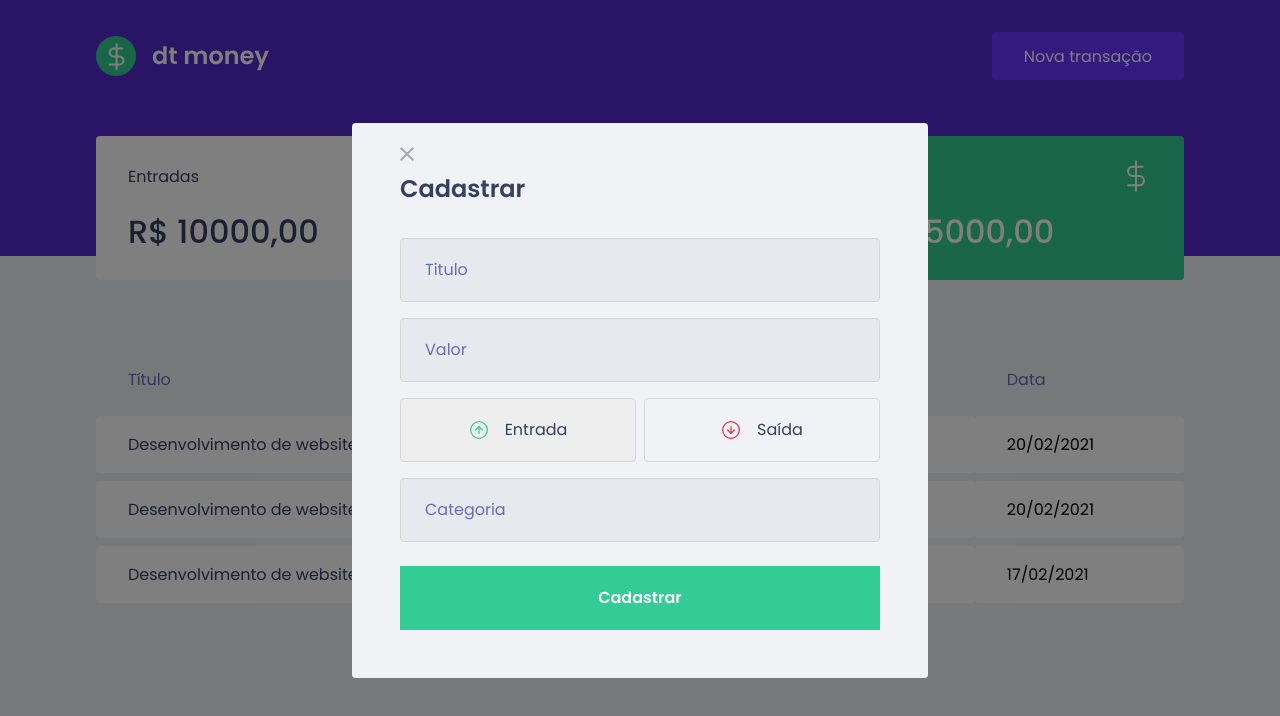
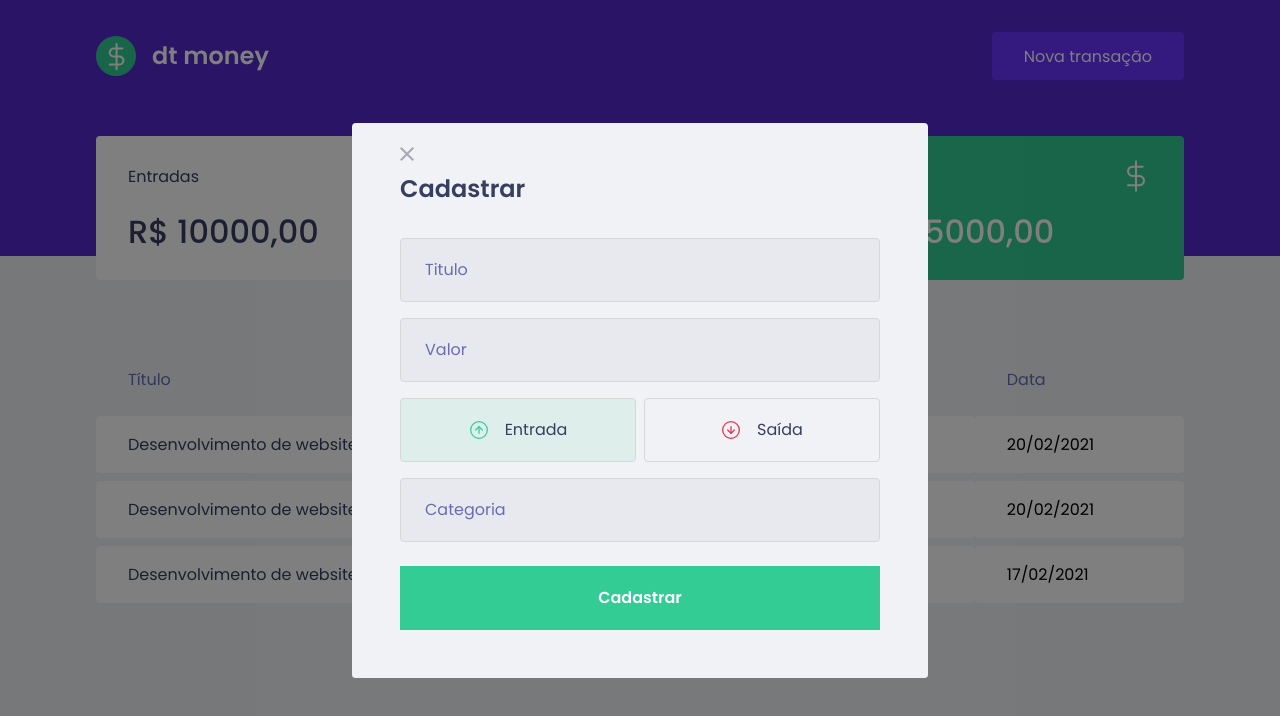
Before and after one commit to igorWebMASTER/dtmoney, a React (Create React App) app: page / in a window 1280 px wide. Both pictures are taken after a click on the button "Nova transação". Shown: the top 716 px of the page. Built offline with nearby package versions, Linux system fonts and the light colour scheme; what miragejs would draw is missing.

Commit message:
feat: adding color of buttons modal

```diff
--- a/src/components/NewTransactionModal/index.tsx
+++ b/src/components/NewTransactionModal/index.tsx
@@ -40,6 +40,7 @@
                type="button"
                onClick={() =>{ setType('deposit') }}
                isActive={type ==='deposit'}
+               activeColor="green"
              >
               <img src={incomeImg} alt="Entrada"/>
 
@@ -51,6 +52,7 @@
                 className=""
                 onClick={() => { setType('withdraw') }}
                 isActive={type ==='withdraw'}
+                activeColor="red"
             >
               <img src={outcomeImg} alt=""/>
 
--- a/src/components/NewTransactionModal/styles.ts
+++ b/src/components/NewTransactionModal/styles.ts
@@ -1,5 +1,5 @@
 import styled from "styled-components";
-import {darken} from 'polished';
+import {darken, transparentize} from 'polished';
 
 export const Container = styled.form`
   h2{
@@ -69,6 +69,13 @@
 
 interface RadioBoxProps{
   isActive: boolean;
+  activeColor: 'green' | 'red';
+}
+
+
+const colors ={
+  green: '#33CC95',
+  red: '#E52E4D'
 }
 
 export const RadioBox =  styled.button<RadioBoxProps>`
@@ -76,7 +83,9 @@
   border: 1px solid #d7d7d7;
   border-radius: 0.25rem;
 
-  background: ${(props) => props.isActive ? '#eee' : 'transparent'};
+  background: ${(props) => props.isActive
+    ? transparentize(0.9, colors[props.activeColor])
+    : 'transparent'};
 
   display: flex;
   align-items:center;
```
